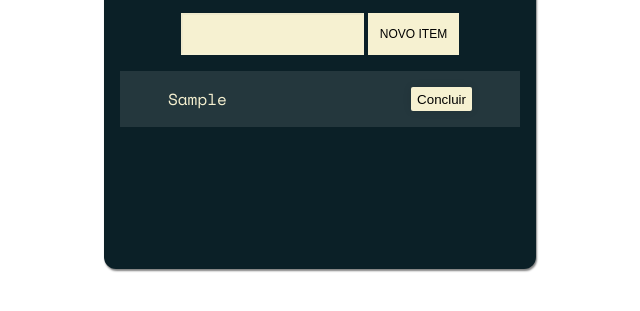
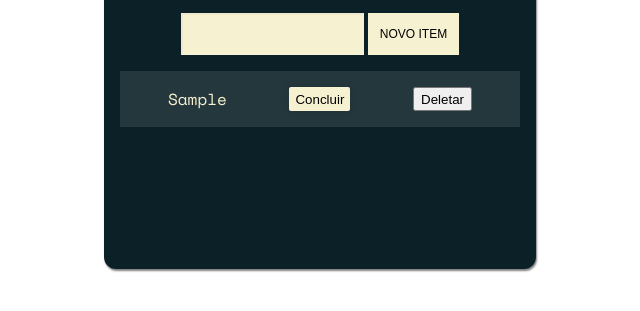
Before and after one commit to andersonDnz/Ceep-DOM, a plain HTML site: page 1823_DOM-projeto_incial/projeto_inicial/index.html in a window 1280 px wide. Both pictures are taken after typing "Sample" into the empty fields and a click on the button "NOVO ITEM". Shown: the part 297-608 px from the top of the page, without its empty margins (320-960 px from the left). Drawn offline with nearby package versions, Linux system fonts and the light colour scheme; a web font is replaced by a local one.

Commit message:
Deletando tarefas

```diff
--- a/1823_DOM-projeto_incial/projeto_inicial/listDeTarefas.js
+++ b/1823_DOM-projeto_incial/projeto_inicial/listDeTarefas.js
@@ -1,4 +1,7 @@
+( () => {
+
   const criarTarefa = (evento) => {
+
     evento.preventDefault();
 
     const lista = document.querySelector("[data-list]");
@@ -12,6 +15,7 @@ const criarTarefa = (evento) => {
     tarefa.innerHTML = conteudo;
 
     tarefa.appendChild(BotaoConclui());
+    tarefa.appendChild(botaoDeleta())
     lista.appendChild(tarefa);
     input.value = "";
   };
@@ -38,3 +42,25 @@ const concluirTarefa = (evento) => {
 
     tarefaCompleta.classList.toggle("done");
   };
+
+  const botaoDeleta = () => {
+
+    const botaoDeleta = document.createElement("button")
+
+    botaoDeleta.innerText = "Deletar"
+    botaoDeleta.addEventListener('click', deletarTarefa)
+
+    return botaoDeleta;
+  }
+
+  const deletarTarefa = ( evento ) => {
+    const botaoDeleta = evento.target
+
+    const tarefaCompleta = botaoDeleta.parentElement
+
+    tarefaCompleta.remove()
+
+    return botaoDeleta;
+  }
+
+})();
```
Also changed, not shown: 1823_DOM-projeto_incial/projeto_inicial/index.html (+1 -1 lines). Lines whose indentation alone changed are shown as unchanged.
